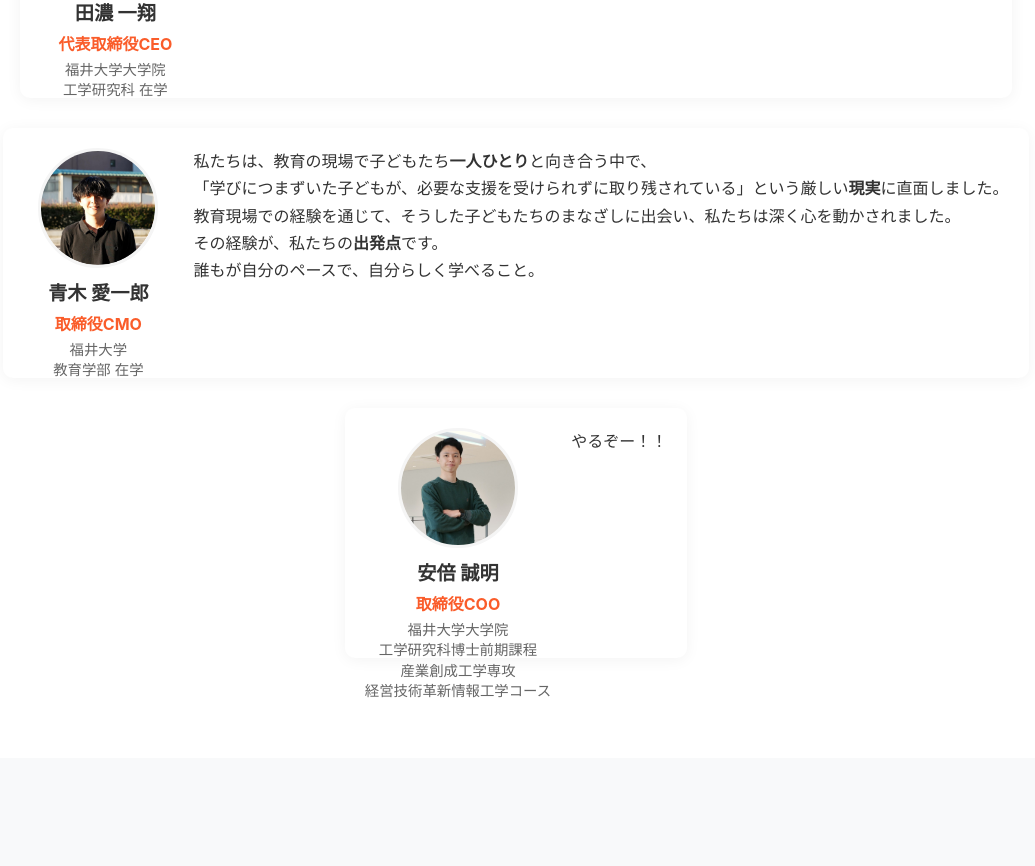
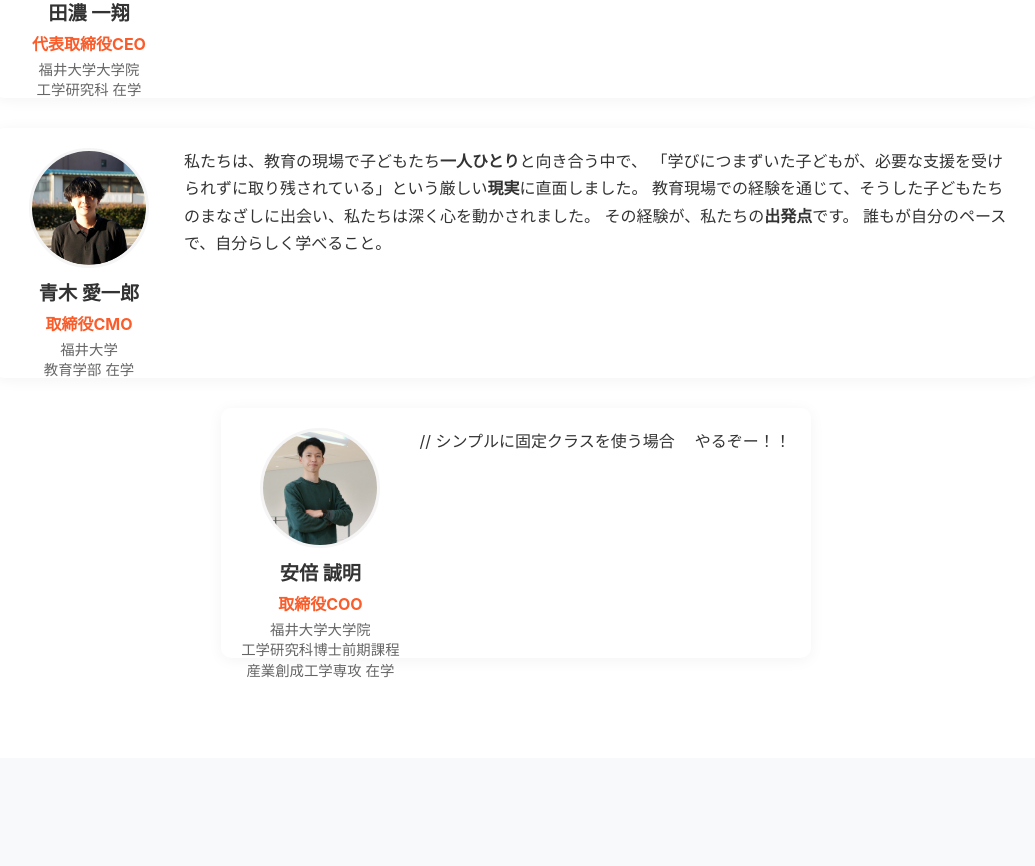
Before and after one commit to yr04491/Page_Mina2, a React (Create React App) app: page / in a window 1280 px wide. Shown: the part 3346-4212 px from the top of the page, without its empty margins (124-1159 px from the left). Built offline with nearby package versions, Linux system fonts and the light colour scheme.

Commit message:
カードサイズ変更

```diff
--- a/src/components/Officers/Officers.css
+++ b/src/components/Officers/Officers.css
@@ -19,15 +19,35 @@
   padding: 20px;
   max-width: 90%;
   margin: 0 auto;
-  height: 250px; /* 固定の高さを設定 */
+  /* すべてのカードで一貫した高さ */
+  height: 250px;
 }
 
 .officer-message {
   flex: 1;
   line-height: 1.7;
   text-align: left;
-  overflow-y: auto; /* 内容が多い場合はスクロール可能に */
-  max-height: 210px; /* メッセージ部分の最大高さ */
+  /* 内容が多い場合はスクロール可能に */
+  overflow-y: auto;
+  /* 最大高さを制限してスクロールが始まるようにする */
+  max-height: 210px;
+  /* スクロールバーのデザインを改善（オプション） */
+  scrollbar-width: thin;
+  scrollbar-color: rgba(0, 0, 0, 0.2) transparent;
+}
+
+/* Webkit系ブラウザ用のスクロールバーカスタマイズ */
+.officer-message::-webkit-scrollbar {
+  width: 5px;
+}
+
+.officer-message::-webkit-scrollbar-track {
+  background: transparent;
+}
+
+.officer-message::-webkit-scrollbar-thumb {
+  background-color: rgba(0, 0, 0, 0.2);
+  border-radius: 10px;
 }
 
 .officer-photo-container {
@@ -35,6 +55,7 @@
   flex-direction: column;
   align-items: center;
   min-width: 150px;
+  /* 写真コンテナに固定高さを設定しない */
 }
 
 .officer-photo {
@@ -73,10 +94,17 @@
   color: #333;
 }
 
+/* メッセージが少ない場合、中央配置にするオプション */
+.officer-message.short-message {
+  display: flex;
+  align-items: center;
+}
+
 @media (max-width: 768px) {
   .officer-card {
     flex-direction: column;
-    height: auto; /* モバイルでは高さを自動に */
+    /* モバイルでは高さを自動調整して写真と情報が見えるようにする */
+    height: auto;
     max-height: none;
   }
 
@@ -85,6 +113,7 @@
   }
 
   .officer-message {
-    max-height: 300px; /* モバイルでのメッセージ最大高さ */
+    /* モバイルでもスクロール可能に */
+    max-height: 300px;
   }
 }
--- a/src/components/Officers/Officers.jsx
+++ b/src/components/Officers/Officers.jsx
@@ -9,6 +9,12 @@ const getBasePath = () => {
 };
 
 const Officers = forwardRef((props, ref) => {
+  // 各役員のメッセージの長さを判定する関数
+  const isShortMessage = (message) => {
+    // 文字数やテキスト内容に基づいて短いメッセージかどうかを判定
+    return message.length < 50; // 例として50文字未満を「短い」と定義
+  };
+
   return (
     <section ref={ref} id="officers" className="section officers-section">
       <div className="container">
@@ -34,14 +40,13 @@ const Officers = forwardRef((props, ref) => {
               </div>
             </div>
             <div className="officer-message">
-              私たちは、すべての⼦どもたちが「<b>⾃分に合った学び</b>」に出会える社会を⽬指しています。<br />
-              ⾼専での学びの中で<b>⽣成AI</b>と出会った私たちは、その可能性に⼤きな希望を感じました。<br />
-              これからの時代、⽣成AIを「<b>使いこなす⼒</b>」は読み書きと同じくらい重要なスキルになると確信しています。<br />
-              だからこそ、⼦どもたちが早い段階からAIと⾃然に関わり、<br />
+              私たちは、すべての⼦どもたちが「<b>⾃分に合った学び</b>」に出会える社会を⽬指しています。
+              ⾼専での学びの中で<b>⽣成AI</b>と出会った私たちは、その可能性に⼤きな希望を感じました。
+              これからの時代、⽣成AIを「<b>使いこなす⼒</b>」は読み書きと同じくらい重要なスキルになると確信しています。
+              だからこそ、⼦どもたちが早い段階からAIと⾃然に関わり、
               ⾃分の学びを<b>⾃分で広げていける</b>環境が必要です。
             </div>
           </div>
-
           {/* 2人目: CMO */}
           <div className="officer-card">
             <div className="officer-photo-container">
@@ -62,15 +67,14 @@ const Officers = forwardRef((props, ref) => {
               </div>
             </div>
             <div className="officer-message">
-              私たちは、教育の現場で⼦どもたち<b>⼀⼈ひとり</b>と向き合う中で、<br />
-              「学びにつまずいた⼦どもが、必要な⽀援を受けられずに取り残されている」という厳しい<b>現実</b>に直⾯しました。<br />
-              教育現場での経験を通じて、そうした⼦どもたちのまなざしに出会い、私たちは深く⼼を動かされました。<br />
-              その経験が、私たちの<b>出発点</b>です。<br />
+              私たちは、教育の現場で⼦どもたち<b>⼀⼈ひとり</b>と向き合う中で、
+              「学びにつまずいた⼦どもが、必要な⽀援を受けられずに取り残されている」という厳しい<b>現実</b>に直⾯しました。
+              教育現場での経験を通じて、そうした⼦どもたちのまなざしに出会い、私たちは深く⼼を動かされました。
+              その経験が、私たちの<b>出発点</b>です。
               誰もが⾃分のペースで、⾃分らしく学べること。
             </div>
           </div>
-
-          {/* 3人目: COO */}
+          {/* 3人目: COO - 短いメッセージの例 */}
           <div className="officer-card">
             <div className="officer-photo-container">
               <img
@@ -87,10 +91,11 @@ const Officers = forwardRef((props, ref) => {
                 <div className="officer-role">取締役COO</div>
                 <div className="officer-title">福井大学大学院</div>
                 <div className="officer-title">工学研究科博士前期課程</div>
-                <div className="officer-title">産業創成工学専攻</div>
-                <div className="officer-title">経営技術革新情報工学コース</div>
+                <div className="officer-title">産業創成工学専攻 在学</div>
+
               </div>
             </div>
+           // シンプルに固定クラスを使う場合
             <div className="officer-message">
               やるぞー！！
             </div>
```
